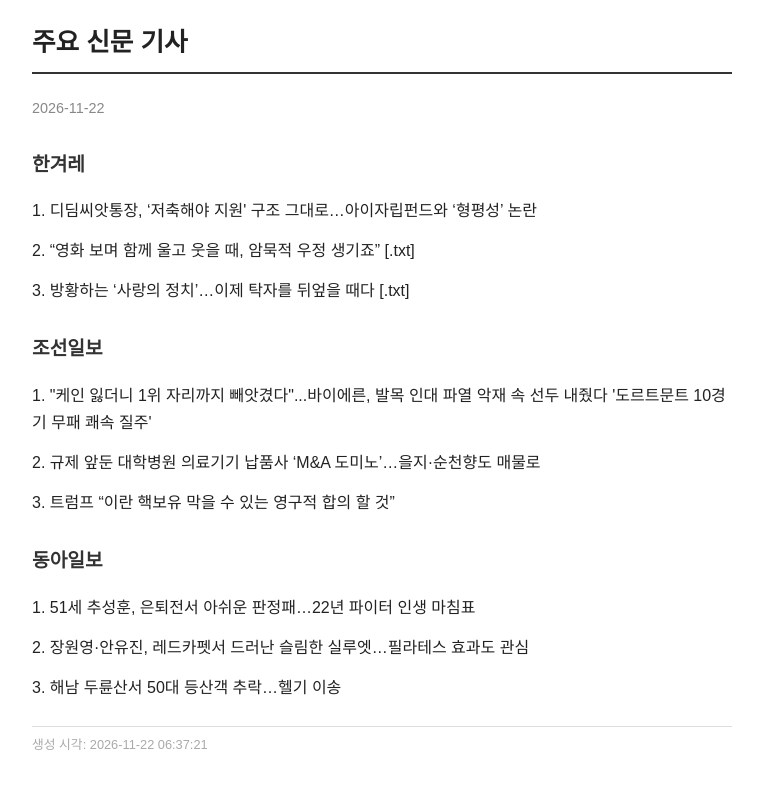
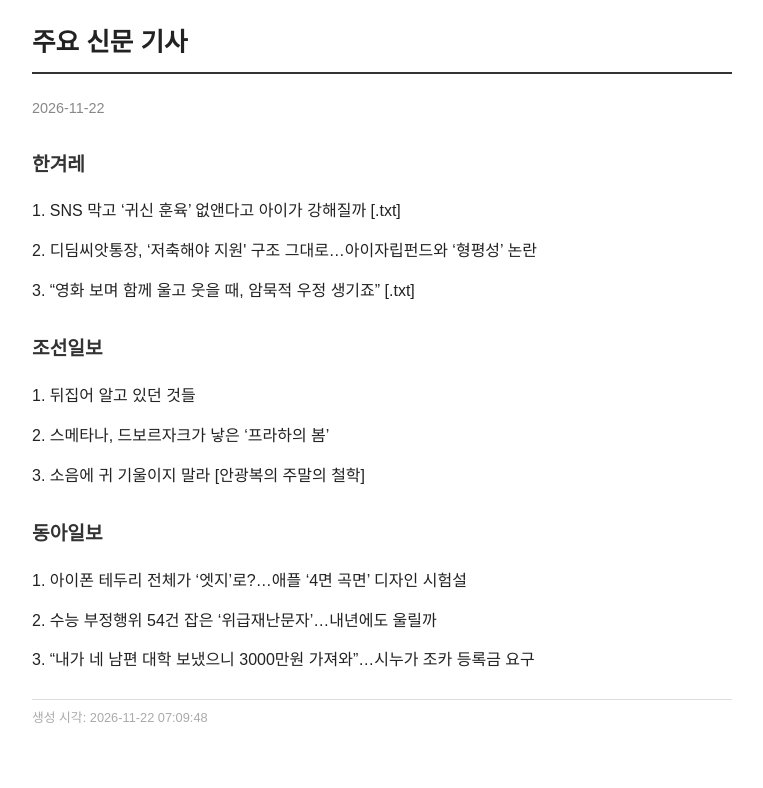
Before and after one commit to hum43333/morning-report, a plain HTML site: page glasses/06-news.html in a window 1280 px wide. Shown: the whole page, without its empty margins (258-1021 px from the left). Drawn offline with Linux system fonts and the light colour scheme.

Commit message:
리포트 자동 갱신: 2026-11-22 07:10 KST

```diff
--- a/glasses/06-news.html
+++ b/glasses/06-news.html
@@ -19,18 +19,18 @@ p { margin: 0.8em 0; }
 <h1>주요 신문 기사</h1>
 <p class="meta">2026-11-22</p>
 <h2>한겨레</h2>
-<p>1. 디딤씨앗통장, ‘저축해야 지원' 구조 그대로…아이자립펀드와 ‘형평성’ 논란</p>
-<p>2. “영화 보며 함께 울고 웃을 때, 암묵적 우정 생기죠” [.txt]</p>
-<p>3. 방황하는 ‘사랑의 정치’…이제 탁자를 뒤엎을 때다 [.txt]</p>
+<p>1. SNS 막고 ‘귀신 훈육’ 없앤다고 아이가 강해질까 [.txt]</p>
+<p>2. 디딤씨앗통장, ‘저축해야 지원' 구조 그대로…아이자립펀드와 ‘형평성’ 논란</p>
+<p>3. “영화 보며 함께 울고 웃을 때, 암묵적 우정 생기죠” [.txt]</p>
 <h2>조선일보</h2>
-<p>1. &quot;케인 잃더니 1위 자리까지 빼앗겼다&quot;...바이에른, 발목 인대 파열 악재 속 선두 내줬다 '도르트문트 10경기 무패 쾌속 질주'</p>
-<p>2. 규제 앞둔 대학병원 의료기기 납품사 ‘M&amp;A 도미노’…을지·순천향도 매물로</p>
-<p>3. 트럼프 “이란 핵보유 막을 수 있는 영구적 합의 할 것”</p>
+<p>1. 뒤집어 알고 있던 것들</p>
+<p>2. 스메타나, 드보르자크가 낳은 ‘프라하의 봄’</p>
+<p>3. 소음에 귀 기울이지 말라 [안광복의 주말의 철학]</p>
 <h2>동아일보</h2>
-<p>1. 51세 추성훈, 은퇴전서 아쉬운 판정패…22년 파이터 인생 마침표</p>
-<p>2. 장원영·안유진, 레드카펫서 드러난 슬림한 실루엣…필라테스 효과도 관심</p>
-<p>3. 해남 두륜산서 50대 등산객 추락…헬기 이송</p>
-<p class="genat">생성 시각: 2026-11-22 06:37:21</p>
+<p>1. 아이폰 테두리 전체가 ‘엣지’로?…애플 ‘4면 곡면’ 디자인 시험설</p>
+<p>2. 수능 부정행위 54건 잡은 ‘위급재난문자’…내년에도 울릴까</p>
+<p>3. “내가 네 남편 대학 보냈으니 3000만원 가져와”…시누가 조카 등록금 요구</p>
+<p class="genat">생성 시각: 2026-11-22 07:09:48</p>
 </article>
 </body>
 </html>
```
Also changed, not shown: glasses/01-weather.html (+2 -2 lines), glasses/02-liturgy-evening.html (+2 -2 lines), glasses/02-liturgy-night.html (+2 -2 lines), glasses/02-liturgy.html (+2 -2 lines), glasses/03-gospel.html (+2 -2 lines), glasses/04-gospel-tomorrow.html (+2 -2 lines), glasses/05-calendar.html (+1 -1 lines), glasses/07-gospel-sunday.html (+2 -2 lines), report.json (+10 -10 lines), webscope/02-liturgy-evening.html (+1 -1 lines), webscope/02-liturgy-night.html (+1 -1 lines), webscope/02-liturgy.html (+1 -1 lines), webscope/03-gospel.html (+1 -1 lines), webscope/04-gospel-tomorrow.html (+1 -1 lines), 1 more files.
